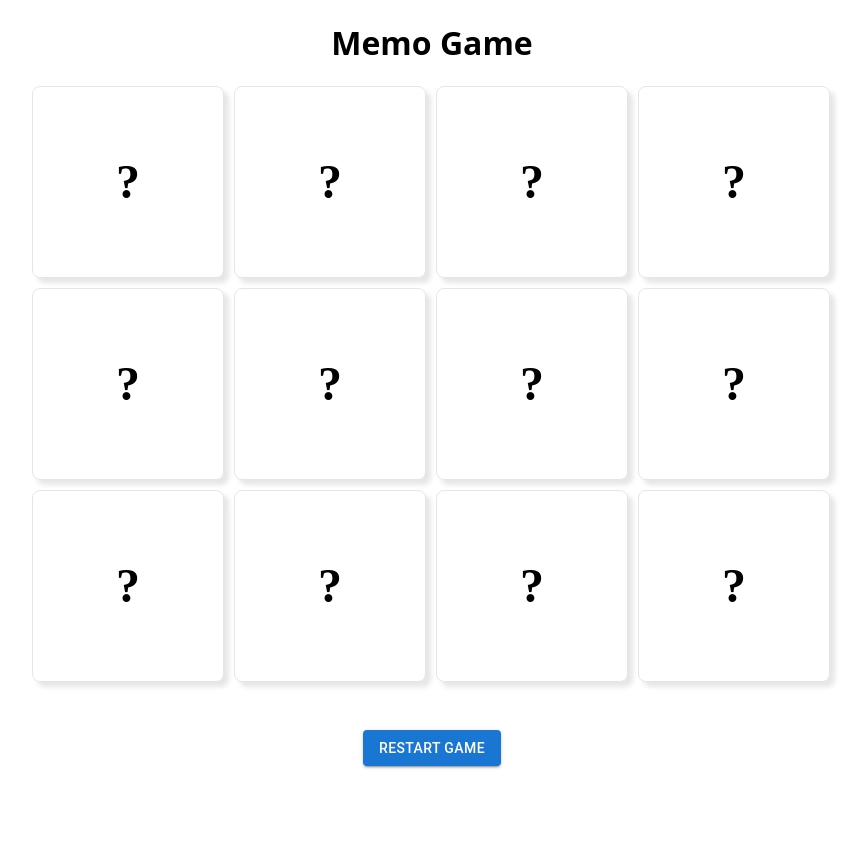
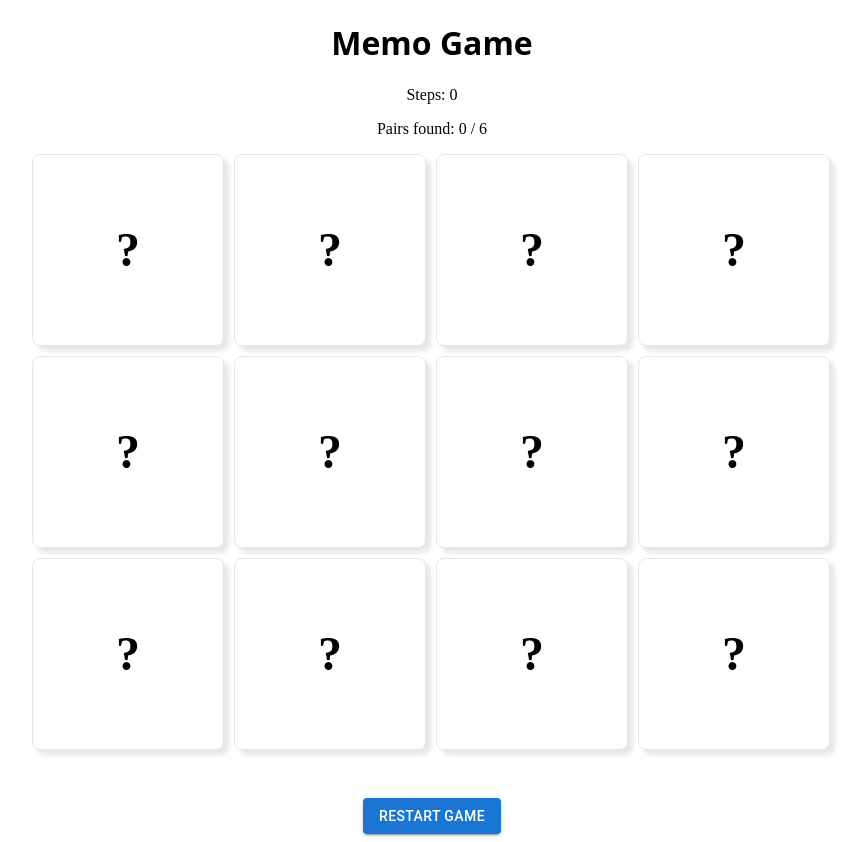
Before and after one commit to solarrust/memo-game-pet, a Next.js app: page / in a window 1280 px wide. Shown: the whole page, without its empty margins (208-1074 px from the left). Built offline with nearby package versions, Linux system fonts and the light colour scheme.

Commit message:
Steps and found pairs counter added

```diff
--- a/src/app/components/MemoGame/MemoGame.tsx
+++ b/src/app/components/MemoGame/MemoGame.tsx
@@ -1,5 +1,5 @@
 "use client";
-import React, { useEffect, useState } from "react";
+import React, { MouseEvent, useEffect, useState } from "react";
 import Image from "next/image";
 
 import { Button } from "@mui/material";
@@ -17,7 +17,8 @@ export default function MemoGame({ images }: MemoGameProps) {
   const [solved, setSolved] = useState<number[]>([]);
   const [steps, setSteps] = useState(0);
 
-  function handleClick(event: React.MouseEvent, index: number) {
+  function handleClick(event: MouseEvent, index: number) {
+    if (flipped.length >= 2) return;
     setSteps((prev) => prev + 1);
     const target = event.target as HTMLDivElement;
     if (!flipped.includes(index) && flipped.length < 2) {
@@ -52,7 +53,10 @@ export default function MemoGame({ images }: MemoGameProps) {
     <div className={styles.page}>
       <h1 className={styles.title}>Memo Game</h1>
       {gameOver && <Popup restartFn={resetGame} steps={steps} />}
-
+      <p>Steps: {steps}</p>
+      <p>
+        Pairs found: {solved.length / 2} / {images.length / 2}
+      </p>
       <div className={styles.board}>
         {images.map((image, index) => (
           <div
--- a/src/app/page.tsx
+++ b/src/app/page.tsx
@@ -1,4 +1,5 @@
-import React from "react";
+"use client";
+import React, { useState } from "react";
 import shuffle from "lodash/shuffle";
 
 import MemoGame from "./components/MemoGame/MemoGame";
@@ -17,7 +18,7 @@ function generateDeck() {
 }
 
 export default function Home() {
-  const cards = generateDeck();
+  const [cards] = useState(generateDeck());
 
   return <MemoGame images={cards} />;
 }
```
